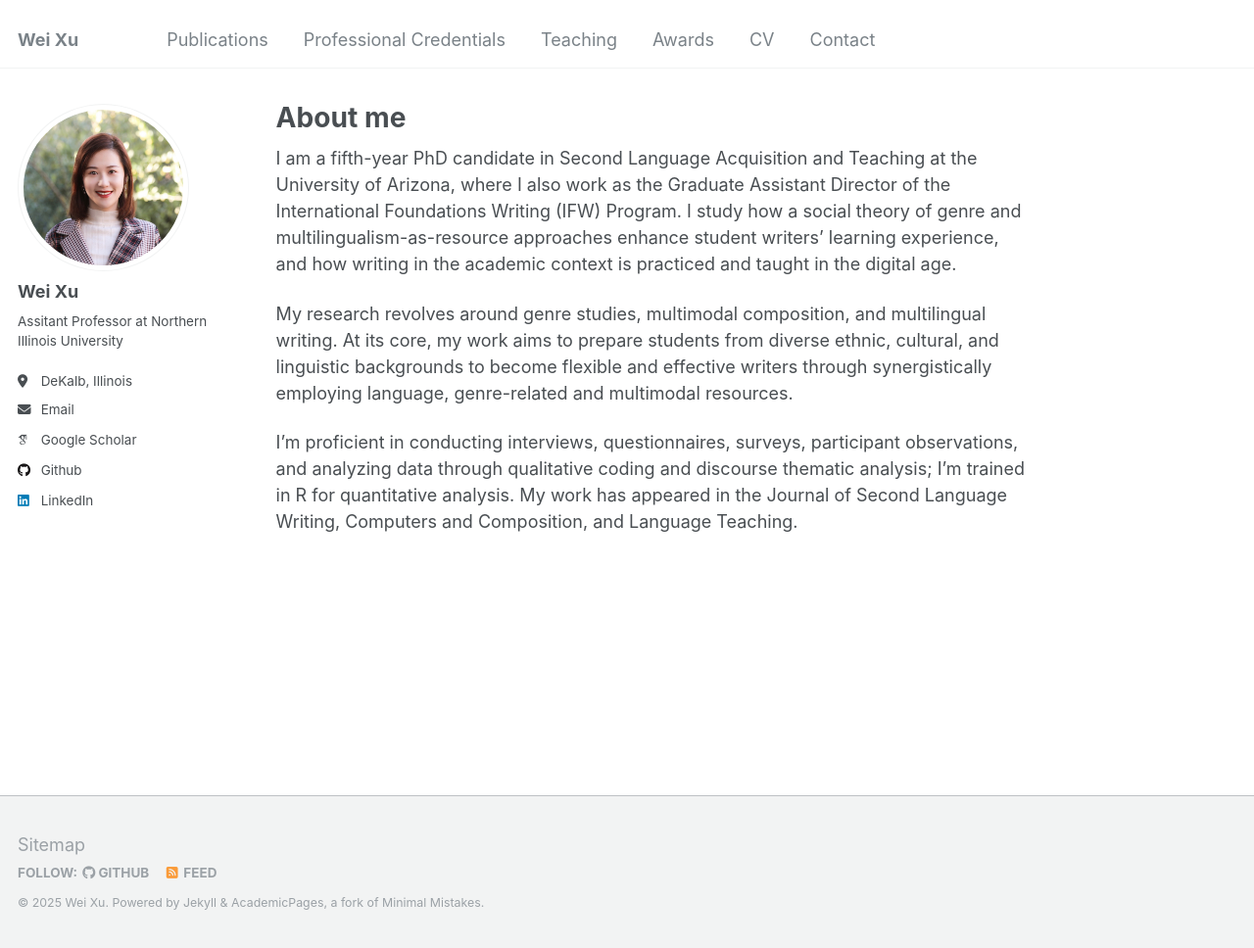
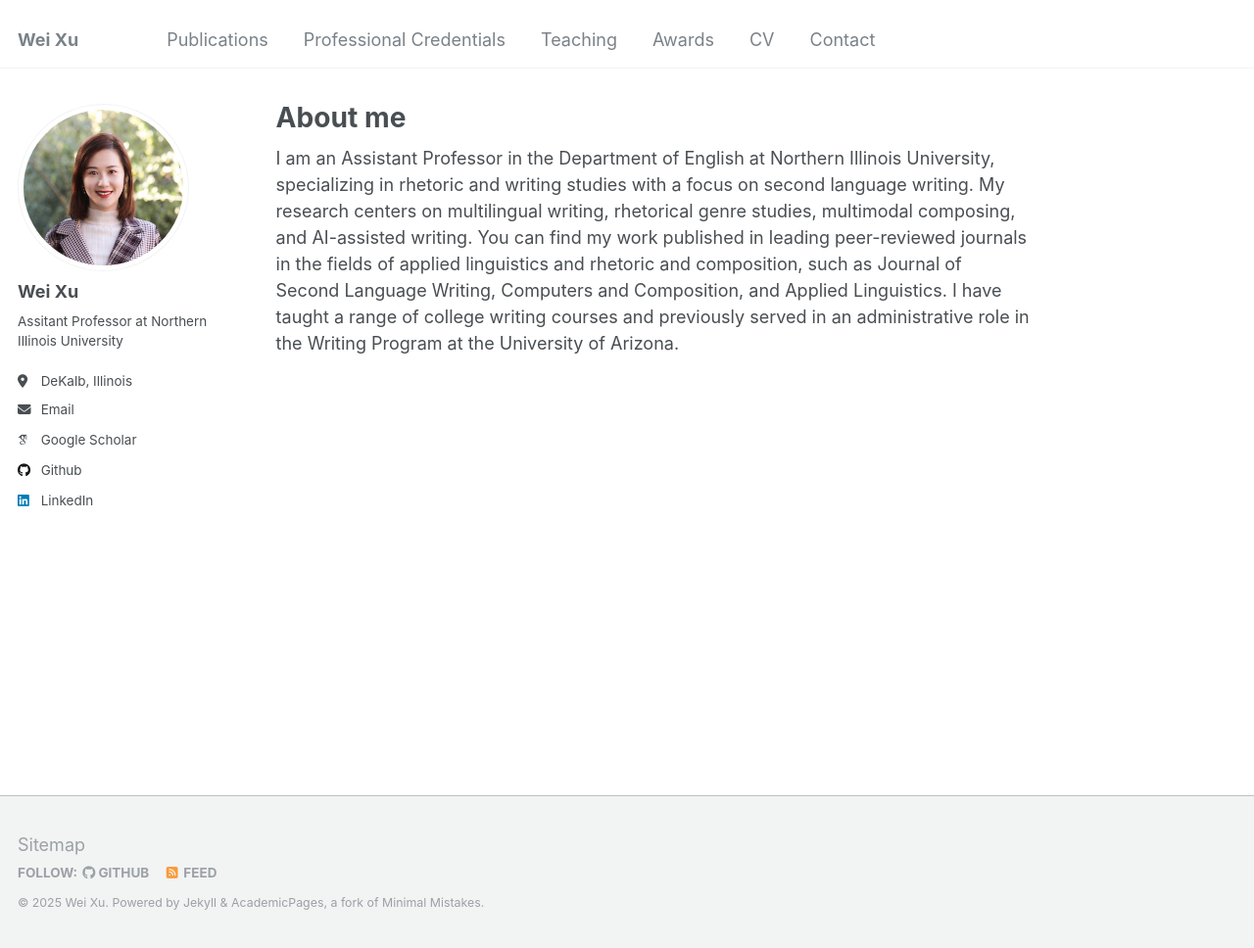
Before and after one commit to weixu-vivian/weixu-vivian.github.io, a Jekyll site: the page built from _pages/about.md, in a window 1280 px wide and 968 px high. Shown: the whole window at 98% size. Built offline with Jekyll 4.4.1, drawn with Linux system fonts in a browser that asks for light colours; some web fonts are replaced.

Commit message:
about.md

```diff
--- a/_pages/about.md
+++ b/_pages/about.md
@@ -8,8 +8,4 @@ redirect_from:
   - /about.html
 ---
 
-I am a fifth-year PhD candidate in Second Language Acquisition and Teaching at the University of Arizona, where I also work as the Graduate Assistant Director of the International Foundations Writing (IFW) Program. I study how a social theory of genre and multilingualism-as-resource approaches enhance student writers' learning experience, and how writing in the academic context is practiced and taught in the digital age.
-
-My research revolves around genre studies, multimodal composition, and multilingual writing. At its core, my work aims to prepare students from diverse ethnic, cultural, and linguistic backgrounds to become flexible and effective writers through synergistically employing language, genre-related and multimodal resources.
-
-I’m proficient in conducting interviews, questionnaires, surveys, participant observations, and analyzing data through qualitative coding and discourse thematic analysis; I’m trained in R for quantitative analysis. My work has appeared in the Journal of Second Language Writing, Computers and Composition, and Language Teaching.
+I am an Assistant Professor in the Department of English at Northern Illinois University, specializing in rhetoric and writing studies with a focus on second language writing. My research centers on multilingual writing, rhetorical genre studies, multimodal composing, and AI-assisted writing. You can find my work published in leading peer-reviewed journals in the fields of applied linguistics and rhetoric and composition, such as Journal of Second Language Writing, Computers and Composition, and Applied Linguistics. I have taught a range of college writing courses and previously served in an administrative role in the Writing Program at the University of Arizona.
```
